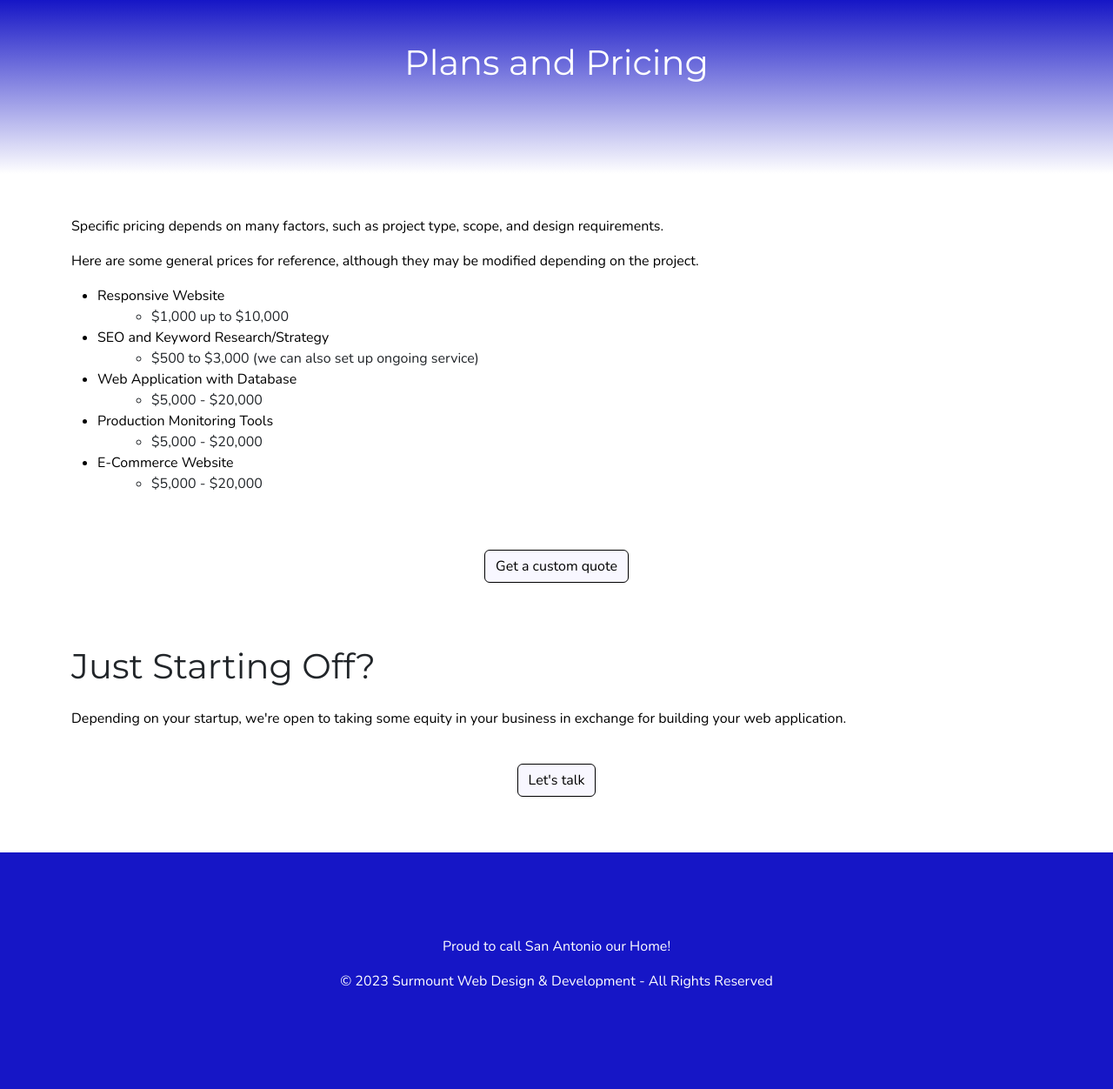
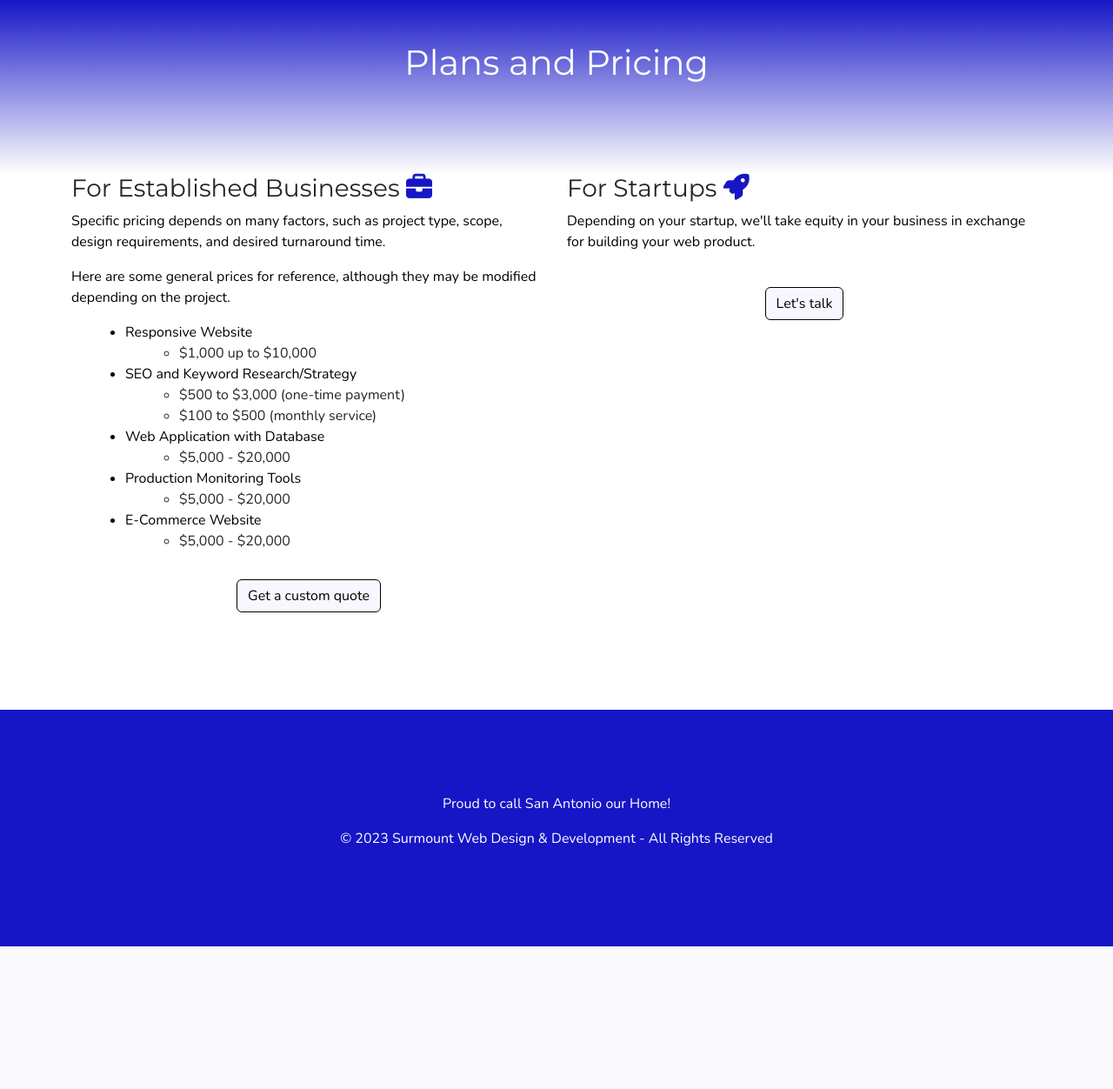
Before and after one commit to bharding216/surmount, a Python web app: template project/templates/pricing.html in a window 1280 px wide. Shown: the part 124-1376 px from the top of the page at 87% size. After the commit the page ends 1212 px from the top, so only its background shows below. Run offline with Jinja, Linux system fonts and the light colour scheme; the template is opened without the code that fills it, so the values that code supplies are empty; some libraries are stand-ins or nearby versions.

Commit message:
update pricing page

```diff
--- a/project/templates/pricing.html
+++ b/project/templates/pricing.html
@@ -17,21 +17,25 @@
 
 
 
-<div class="py-5" style="background-color: white;">
+<div class="pb-5" style="background-color: white;">
     <div class="container">
 
         <div class="row mb-3">
-            <p style="color: black;">Specific pricing depends on many factors, such as project type, scope, and design requirements.</p>
+            <div class="col-12 col-md-6">
+                <h3>For Established Businesses <i class="fa-solid fa-briefcase" style="color: #1616c6; font-size: 30px;"></i></h3>
+
+                <p style="color: black;">Specific pricing depends on many factors, such as project type, scope, design requirements, and desired turnaround time.</p>
                 <p style="color: black;">Here are some general prices for reference, although they may be modified depending on the project.</p>
 
-            <ul class="pb-5">
+                <ul class="pb-3">
                     <li style="color: black;">Responsive Website</li>
                         <ul>
                             <li>$1,000 up to $10,000</li>
                         </ul>
                     <li style="color: black;">SEO and Keyword Research/Strategy</li>
                         <ul>
-                        <li>$500 to $3,000 (we can also set up ongoing service)</li>
+                            <li>$500 to $3,000 (one-time payment)</li>
+                            <li>$100 to $500 (monthly service)</li>
                         </ul>
                     <li style="color: black;">Web Application with Database</li>
                         <ul>
@@ -52,13 +56,14 @@
                         <button type="button" class="btn btn-primary">Get a custom quote</button>
                     </a>
                 </div>
+            </div>
 
-
-            <h1 class="pt-4 pb-3">Just Starting Off?</h1>
+            <div class="col-12 col-md-6">
+                <h3>For Startups <i class="fa-solid fa-rocket" style="color: #1616c6; font-size: 30px;"></i></h3>
 
                 <p style="color: black;" class="pb-4">
-                Depending on your startup, we're open to taking some equity in your business
-                in exchange for building your web application.
+                    Depending on your startup, we'll take equity in your business
+                    in exchange for building your web product.
                 </p>
 
                 <div class="text-center">
@@ -66,7 +71,7 @@
                         <button type="button" class="btn btn-primary">Let's talk</button>
                     </a>
                 </div>
-
+            </div>
         </div>
 
     </div>
```
Lines whose indentation alone changed are shown as unchanged.
